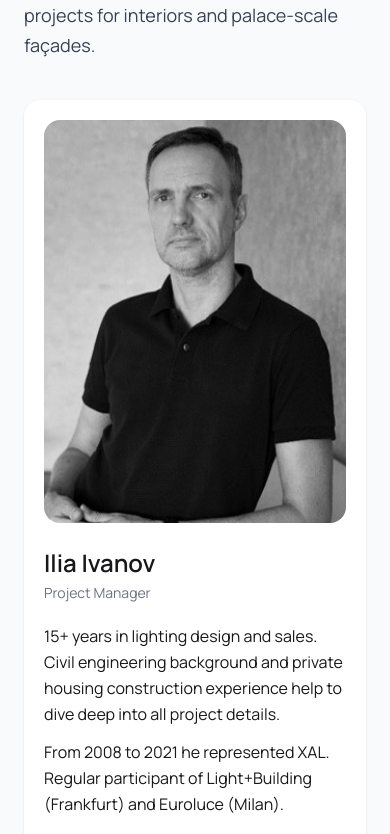
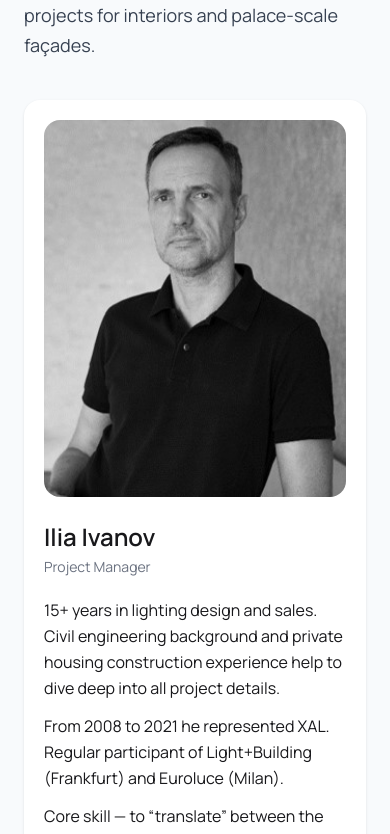
Before and after one commit to ilyaivanov239-rgb/GFLight, a Next.js app: page /en in a window 390 px wide. Shown: the part 5102-5936 px from the top of the page. Built offline with nearby package versions, Linux system fonts and the light colour scheme.

Commit message:
Update page.tsx

```diff
--- a/app/[lang]/page.tsx
+++ b/app/[lang]/page.tsx
@@ -437,11 +437,11 @@ export default function Page() {
                 key={p.id}
                 className="grid md:grid-cols-[420px,1fr] gap-6 bg-white text-zinc-900 rounded-2xl p-5 md:p-6 shadow"
               >
-                <figure className="relative w-full aspect-[3/4] md:aspect-[4/5] overflow-hidden rounded-2xl">
+                <figure className="relative w-full aspect-[4/5] overflow-hidden rounded-2xl">
   <img
     src={p.photo}
     alt={`${getName(p, lang)}, ${getRole(p, lang)}`}
-                    className={`h-full w-full object-cover ${p.imgClass ?? ''}`}
+    className={`absolute inset-0 size-full object-cover block ${p.imgClass ?? ''}`}
     style={p.imgStyle}
     loading="lazy"
     decoding="async"
```
Lines whose indentation alone changed are shown as unchanged.
